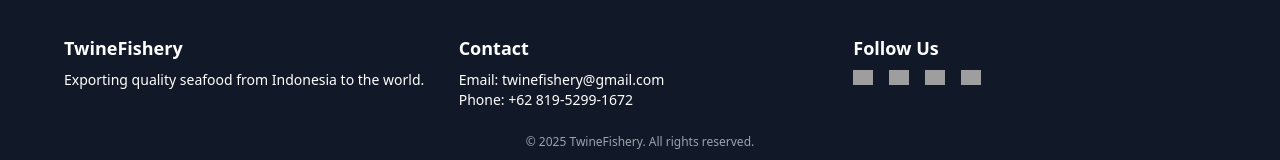
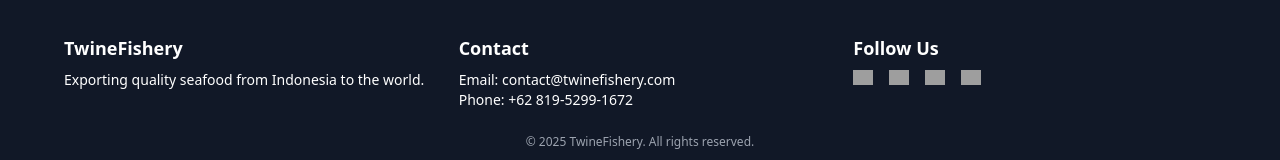
Before and after one commit to calviner7/twinefishery, a React app: page / in a window 1280 px wide. Shown: the part 2653-2813 px from the top of the page. Built offline with nearby package versions, Linux system fonts and the light colour scheme; grey boxes are pictures that could not be loaded.

Commit message:
[TF] Change email address on footer

```diff
--- a/src/routes/Home/index.tsx
+++ b/src/routes/Home/index.tsx
@@ -363,7 +363,7 @@
             </div> */}
             <div>
               <h5 className="font-bold text-lg mb-2">Contact</h5>
-              <p>Email: twinefishery@gmail.com</p>
+              <p>Email: contact@twinefishery.com</p>
               <p>Phone: +62 819-5299-1672</p>
             </div>
             <div>
```
